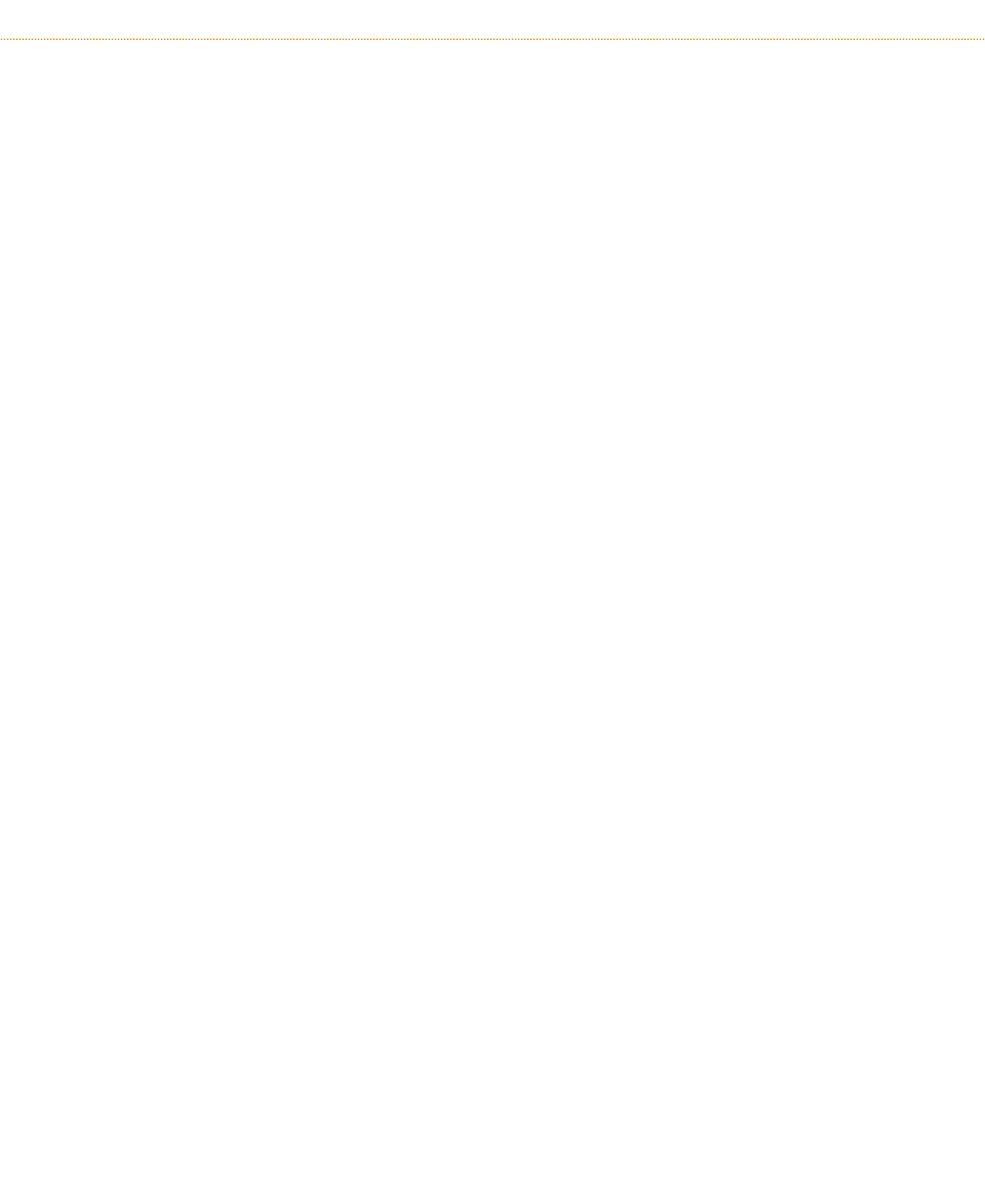
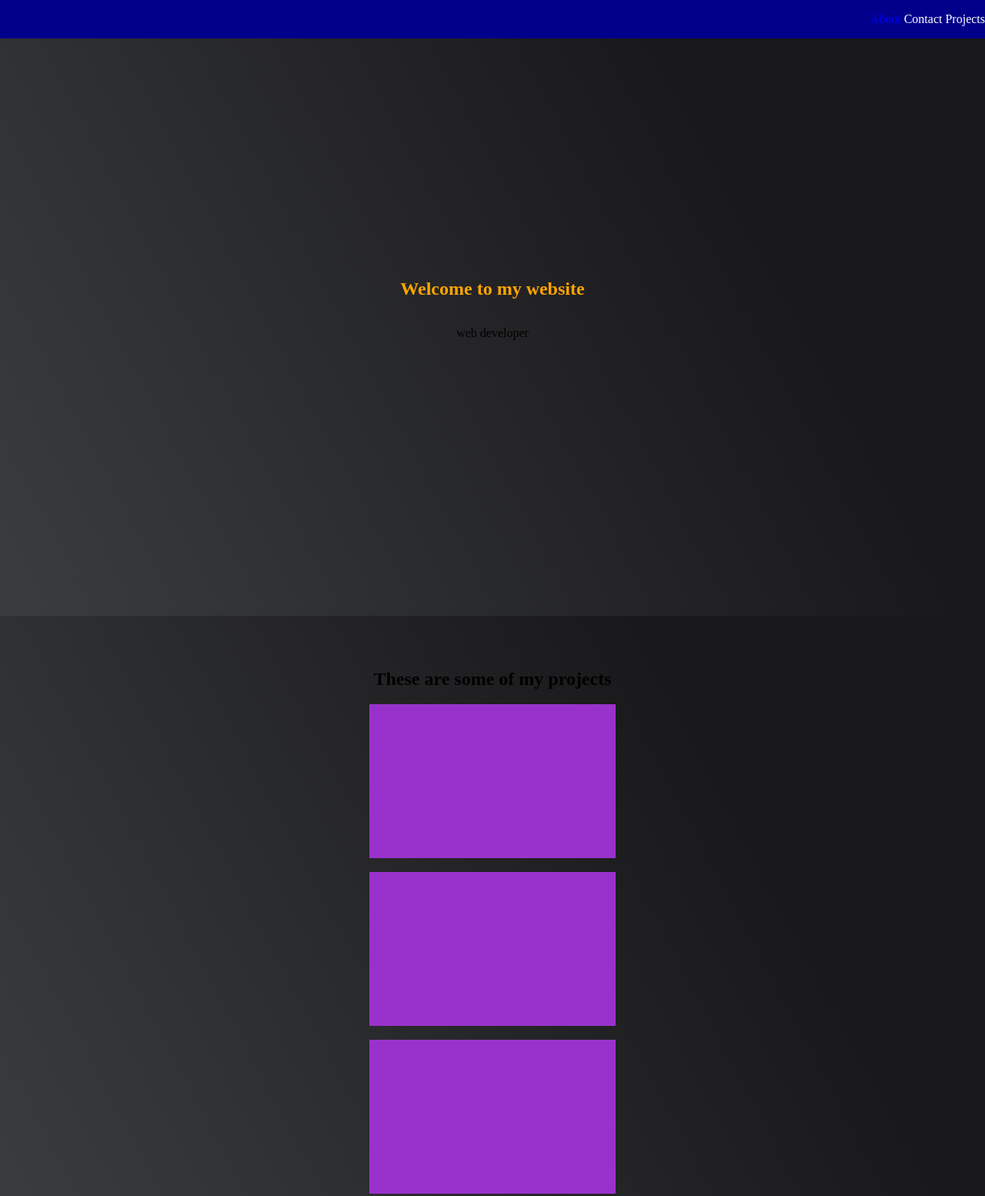
Before and after one commit to M1k3Gr33n/Portfolio, a plain HTML site: page index.html in a window 1280 px wide. Shown: the top 1554 px of the page at 77% size. Before the commit the page ends 800 px from the top, so only its background shows below. Drawn offline with Linux system fonts and the light colour scheme.

Commit message:
updated html and css

```diff
--- a/index.html
+++ b/index.html
@@ -8,7 +8,29 @@
     </head>
     <body>
         <nav id="nav" class="nav-bar">
-
+            <ol>
+                <li><a href='http://www.google.com'>About</a></li>
+                <li>Contact</li>
+                <li>Projects</li>
+            </ol>
         </nav>
+        <section class="landing-page">
+            <h1>Welcome to my website</h1>
+            <p>web developer</p>
+        </section>
+        <section class="projects">
+            <h1>These are some of my projects</h1>
+            <div class="project-one">
+            </div>
+            <br>
+            <div class="project-two">
+            </div>
+            <br>
+            <div class="project-three">
+            </div>
+        </section>
+        <footer>
+            Copyright 2022
+        </footer>
     </body>
 </html>
--- a/style.css
+++ b/style.css
@@ -2,10 +2,48 @@ body {
     margin:0;
 }
 
+a {
+    text-decoration: none;
+}
+
+li {
+    display:inline;
+    color:white;
+}
 .nav-bar {
     display:flex;
+    flex-direction: row-reverse;
     width:100%;
     height:50px;
-    outline: 2px dotted orange;
+    position:fixed;
+    top:0;
+    background-color: darkblue;
+}
 
+.landing-page, .projects{
+    display: flex;
+    flex-direction: column;
+    justify-content: center;
+    align-items: center;
+    width: 100%;
+    height: 100vh;
+    background-color: #000;
+    background-image: linear-gradient(62deg, #3a3d40 0%, #181719 75%);
 }
+
+.landing-page h1 {
+    color:orange;
+}
+
+.project-one, .project-two, .project-three {
+    display:flex;
+    flex-direction: column;
+    justify-content: center;
+    width: 25%;
+    height: 25%;
+    background-color: darkorchid;
+}
+
+footer {
+    background-color: darkblue;
+}
```
